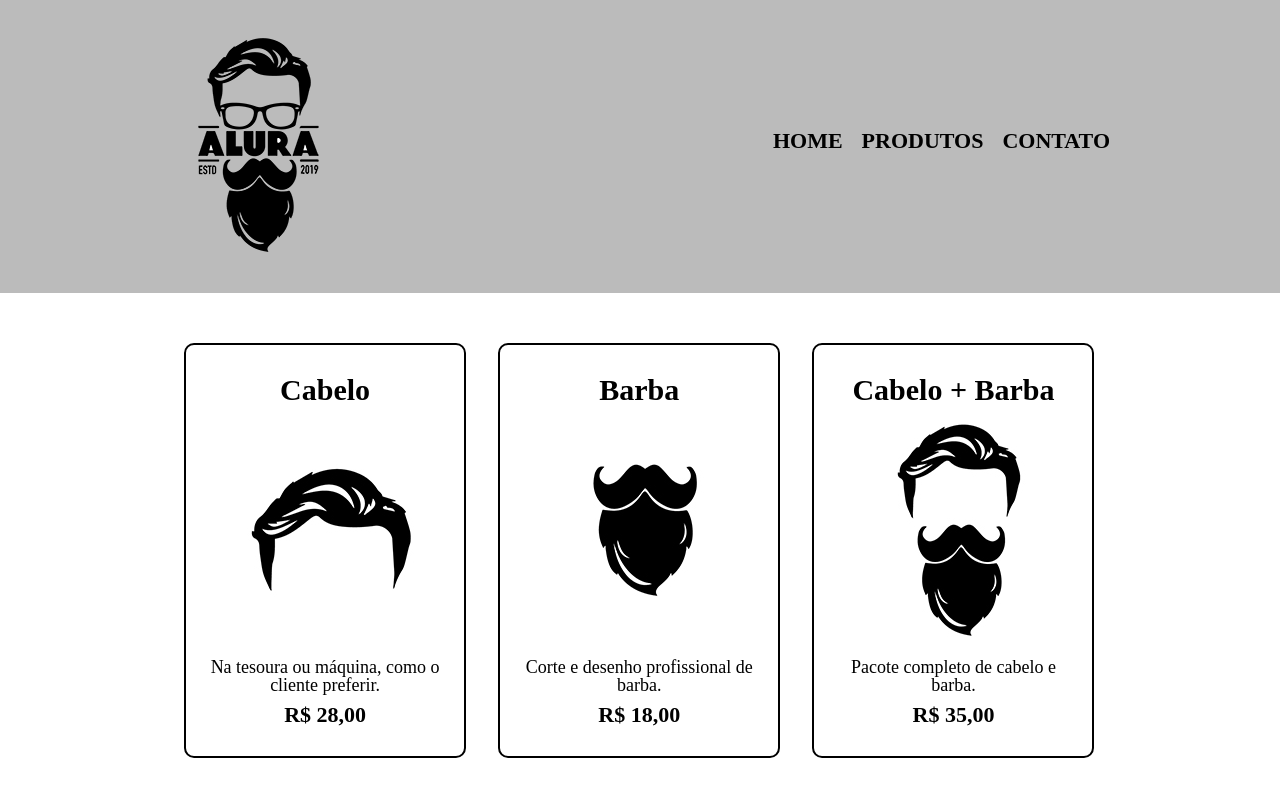
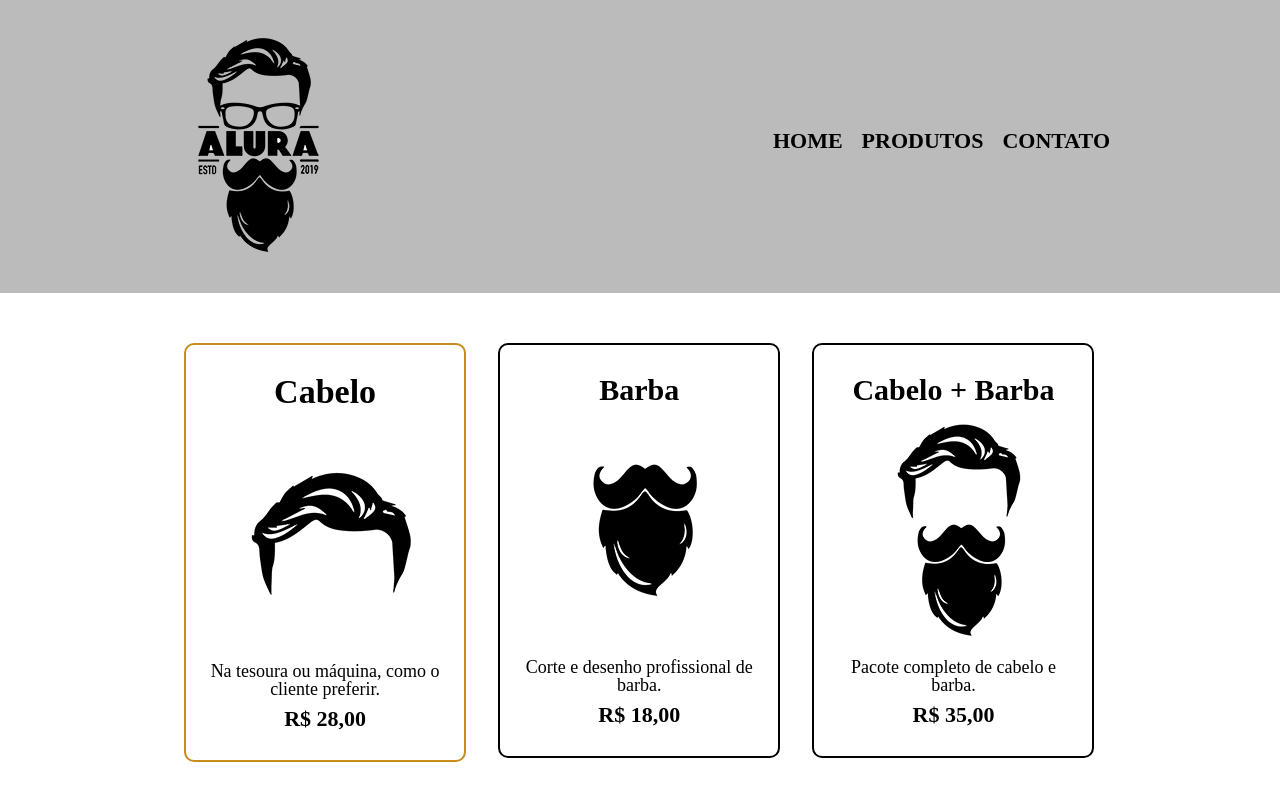
Before and after one commit to SpartanWilhelm/ALURA, a PHP site: page /produtos.html in a window 1280 px wide, with the pointer over the restyled element. Before the commit the page ends 758 px from the top, so only its background shows below. Run offline with PHP 8.4, Linux system fonts and the light colour scheme.

Commit message:
Aplicando hover e active

```diff
--- a/HTML_CSS/produtos.css
+++ b/HTML_CSS/produtos.css
@@ -48,6 +48,17 @@ nav a:hover {
     border: 2px solid #000000;
     border-radius: 10px;
 }
+.produtos li:hover {
+    border-color: #C78C19;
+}
+
+.produtos li:active {
+    border-color: #088C19;
+}
+
+.produtos li:hover h2 {
+    font-size: 34px;
+}
 
 .produtos h2 {
     font-size: 30px;
```
